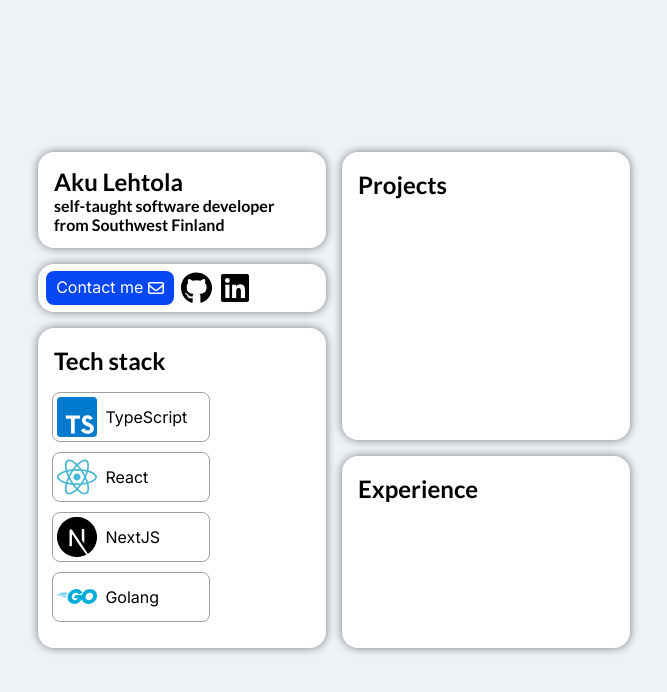
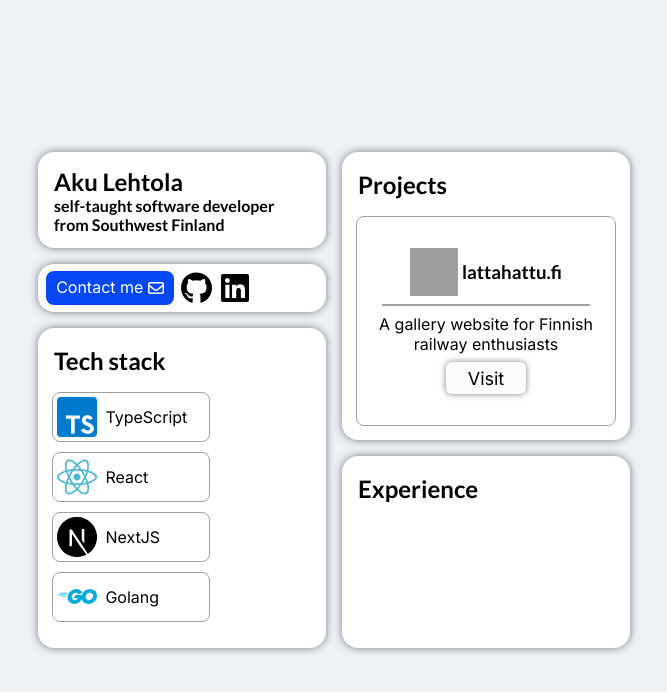
Before and after one commit to akulehtola/akulehtola.com, a React (Vite) app in the folder client/: page / in a window 1280 px wide. Shown: the top 692 px of the page, without its empty margins (306-973 px from the left). Built offline with nearby package versions, Linux system fonts and the light colour scheme; grey boxes are pictures that could not be loaded.

Commit message:
added content to projects card

```diff
--- a/client/src/Components/ProjectsCard/Component.tsx
+++ b/client/src/Components/ProjectsCard/Component.tsx
@@ -7,7 +7,18 @@ export default function ProjectsCard() {
                 <h2 className={styles.title}>Projects</h2>
             </div>
             <div className={styles.content}>
-
+                <div className={styles.project}>
+                    <div className={styles.i}>
+                        <div className={styles.projectTitle}>
+                            <img alt="Logo" style={{margin: "2px"}} width="48" height="48" src="https://lattahattu.fi/lat.png"/><h3 style={{margin: "2px"}}>lattahattu.fi</h3>
+                        </div>
+                        <span className={styles.line}></span>
+                        <div className={styles.description}>
+                            <p className={styles.text}>A gallery website for Finnish railway enthusiasts</p>
+                            <button onClick={() => window.open("https://lattahattu.fi")} className={styles.button}>Visit</button>
+                        </div>
+                    </div>
+                </div>
             </div>
         </div>
     )
--- a/client/src/Components/ProjectsCard/component.module.css
+++ b/client/src/Components/ProjectsCard/component.module.css
@@ -21,3 +21,71 @@
     height: 13rem;
     width: 90%;
 }
+
+.project {
+    border: 1px solid #a0a0a0;
+    border-radius: 8px;
+    height: 13rem;
+    display: flex;
+    justify-content: center;
+    align-items: center;
+    flex-direction: column;
+}
+
+.i {
+    width: 100%;
+    height: 100%;
+    display: flex;
+    justify-content: center;
+    align-items: center;
+    flex-direction: column;
+}
+
+.projectTitle {
+    height: 4rem;
+    width: 100%;
+    display: flex;
+    justify-content: center;
+    align-items: center;
+}
+
+.line {
+    display: block;
+    border: 1px solid #a0a0a0;
+    width: 80%;
+    margin: 0 auto;
+}
+
+.description {
+    font-family: "Inter", sans-serif;
+    text-align: center;
+    margin: 0;
+    display: flex;
+    justify-content: space-evenly;
+    align-items: center;
+    flex-direction: column;
+    height: 6rem;
+}
+
+.text {
+    margin: 0;
+}
+
+.button {
+    width: 5rem;
+    height: 2rem;
+    background-color: #fcfcfc;
+    border: none;
+    border-radius: 6px;
+    box-shadow: 0 0 6px rgba(0, 0, 0, 0.5);
+    font-size: 18px;
+    font-family: "Inter", sans-serif;
+    margin: 0;
+    cursor: pointer;
+    transition-duration: 0.3s;
+}
+
+.button:hover {
+    background-color: #f7f7f7;
+    transition-duration: 0.3s;
+}
```
